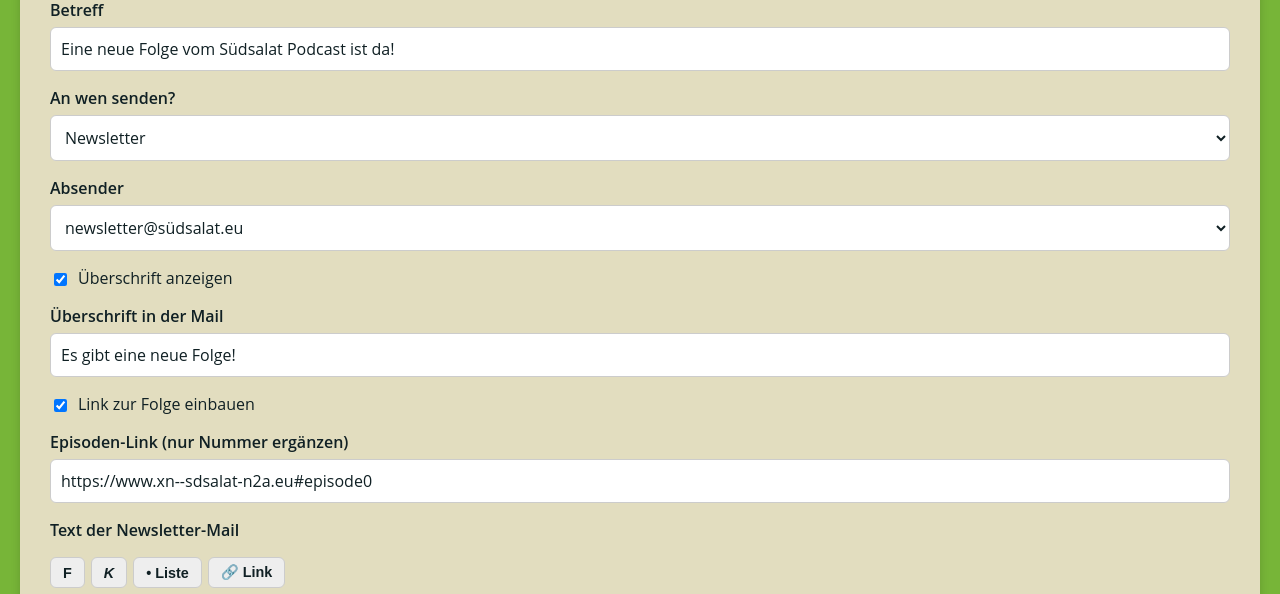
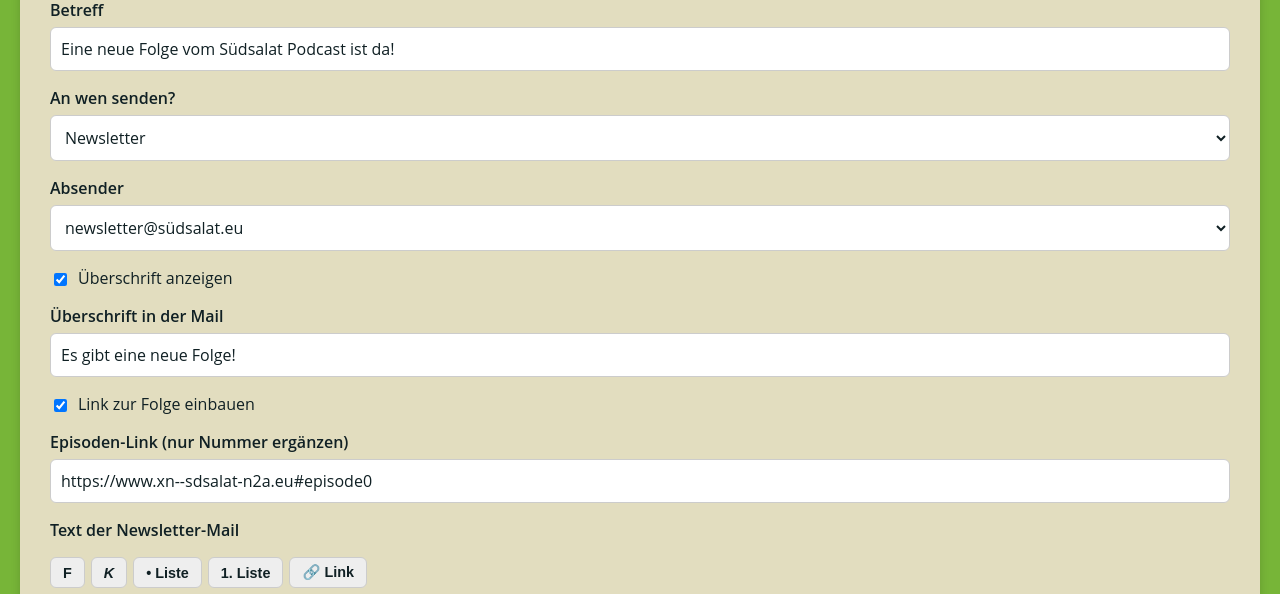
Before and after one commit to Suedsalat/suedsalat-app, a PHP site: page /admin/newsletter.php in a window 1280 px wide. Shown: the part 821-1415 px from the top of the page. Run offline with PHP 8.4, Linux system fonts and the light colour scheme; the visitor is signed in with stand-in values (Sample User, id 1); tables that the repository leaves empty or names only in its code hold one stand-in row (values such as "Sample post").

Commit message:
Newsletter: nummerierte Liste als zweite Formatierungs-Option
Toolbar hatte bisher nur Aufzählungspunkte - ol war serverseitig im
Sanitizer bereits erlaubt (sanitize_newsletter_body_html), es fehlte nur
der Toolbar-Button dafür.

Co-Authored-By: Claude Sonnet 5 <noreply@anthropic.com>

```diff
--- a/03-Backend/admin/newsletter.php
+++ b/03-Backend/admin/newsletter.php
@@ -939,7 +939,8 @@ $pastSends = $pdo->query(
             <div id="body_text_toolbar" class="richtext-toolbar">
                 <button type="button" data-cmd="bold" title="Fett"><strong>F</strong></button>
                 <button type="button" data-cmd="italic" title="Kursiv"><em>K</em></button>
-                <button type="button" data-cmd="insertUnorderedList" title="Liste">• Liste</button>
+                <button type="button" data-cmd="insertUnorderedList" title="Liste mit Punkten">• Liste</button>
+                <button type="button" data-cmd="insertOrderedList" title="Nummerierte Liste">1. Liste</button>
                 <button type="button" data-cmd="link" title="Link einfügen">🔗 Link</button>
             </div>
             <div id="body_text_editor" class="richtext-editor" contenteditable="true"><?= sanitize_newsletter_body_html($bodyText) ?></div>
```
